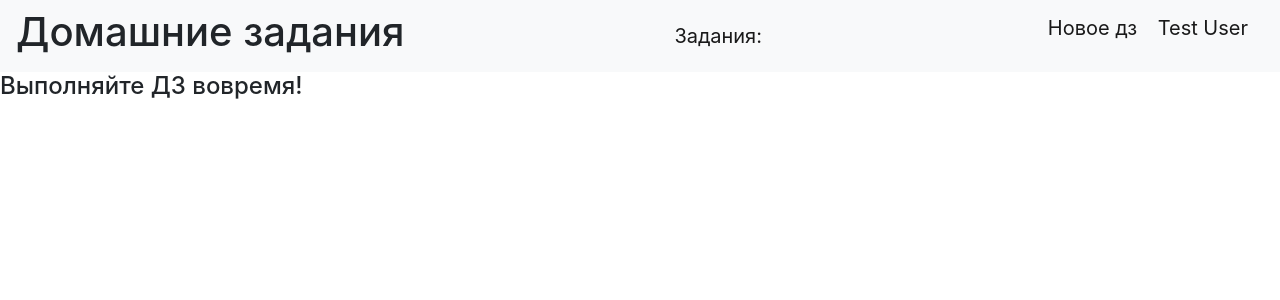
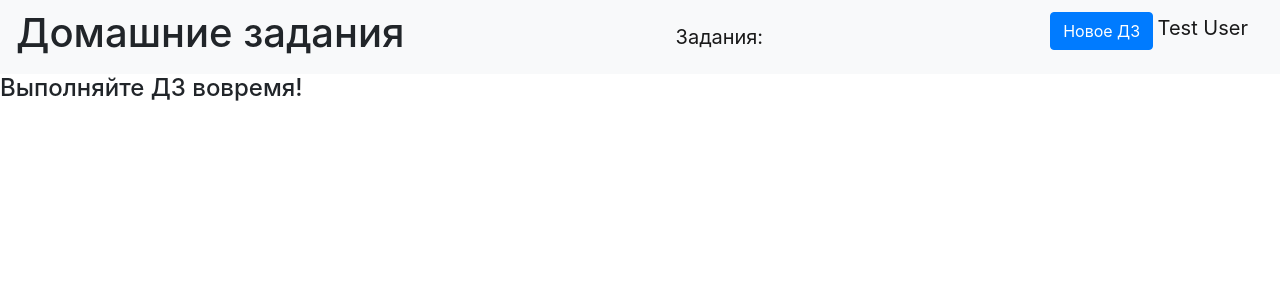
Before and after one commit to OlegMine2008/Homeworks_sitik, a Flask app: page / in a window 1280 px wide. Shown: the top 300 px of the page. Run offline with Flask 3, Linux system fonts and the light colour scheme; a user stored in the database is signed in; data comes from the database, SQL or seed files in the repository; both versions use the stored data as it was after the commit; some libraries are stand-ins or nearby versions.

Commit message:
Чуток изменил БД, сайт

```diff
--- a/data/homeworks.py
+++ b/data/homeworks.py
@@ -15,8 +15,9 @@ class Hometask(SqlAlchemyBase):
     students = sqlalchemy.Column(sqlalchemy.Integer,
                                 sqlalchemy.ForeignKey('user.id'),
                                 nullable=True)
-    dayofweek = sqlalchemy.Column(sqlalchemy.Integer,
-                                  sqlalchemy.ForeignKey('week.id'))
+    # dayofweek = sqlalchemy.Column(sqlalchemy.Integer,
+    #                               sqlalchemy.ForeignKey('week.id'))
+    file =sqlalchemy.Column()
 
     user = orm.relationship('User')
     week = orm.relationship('WeekDay')
--- a/templates/main_page.html
+++ b/templates/main_page.html
@@ -14,7 +14,7 @@
         <a class="navbar-brand" href="#">Задания:</a>
         {% if current_user.is_authenticated %}
           <p>
-            <a class="navbar-brand" href="/addjob">Новое дз</a>
+            <a class="btn btn-primary" href="/addjob">Новое ДЗ</a>
             <a class="navbar-brand" href="/logout">{{ current_user.name }}</a>
           </p>
         {% else %}
```
Also changed, not shown: db/homework_site.sqlite.
